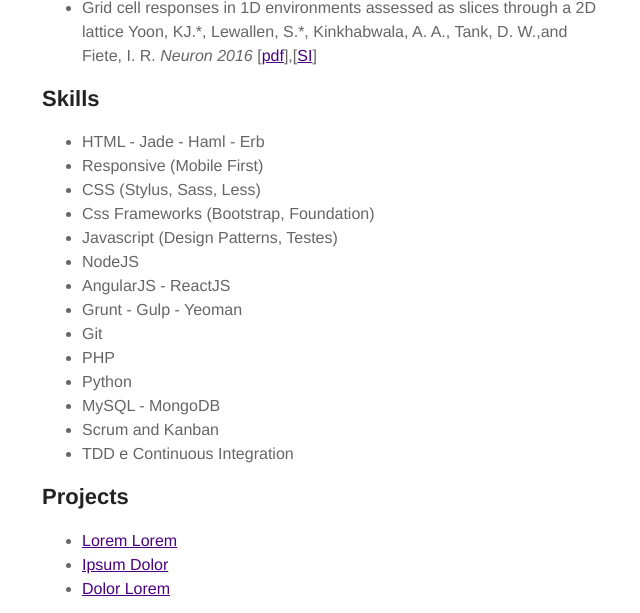
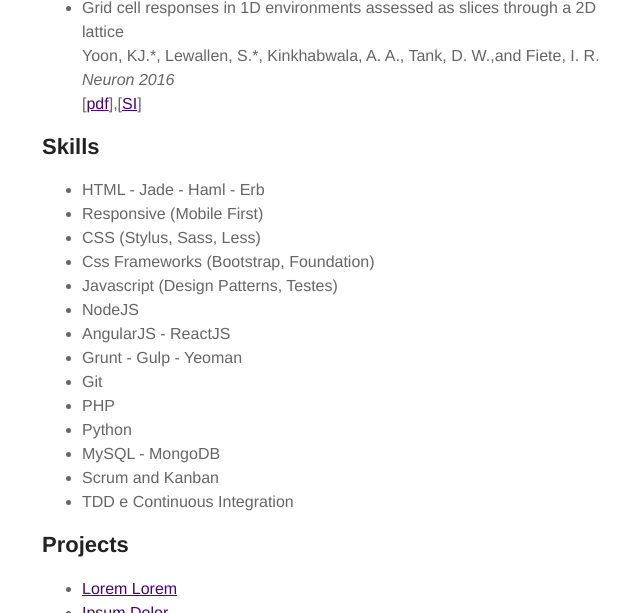
Before and after one commit to kijungyoon/kijungyoon.github.io, a Jekyll site: the page built from about.md, in a window 1280 px wide, cut to the strip 1082-1695 px from the top of the page. Shown: the whole strip, without its empty margins (318-958 px from the left). Built offline with Jekyll 4.4.1, drawn with Linux system fonts in a browser that asks for light colours.

Commit message:
Update about.md

```diff
--- a/about.md
+++ b/about.md
@@ -15,9 +15,9 @@ layout: page
 <ul>
 	<img class="  wp-image-194 alignright" src="https://kijungyoonblog.files.wordpress.com/2016/08/j21.jpg" alt="J2" width="176" height="222" />
 
-	<li>Grid cell responses in 1D environments assessed as slices through a 2D lattice
-	Yoon, KJ.*, Lewallen, S.*, Kinkhabwala, A. A., Tank, D. W.,and Fiete, I. R.
-	<i>Neuron 2016</i>
+	<li>Grid cell responses in 1D environments assessed as slices through a 2D lattice<br>
+	Yoon, KJ.*, Lewallen, S.*, Kinkhabwala, A. A., Tank, D. W.,and Fiete, I. R.<br>
+	<i>Neuron 2016</i><br>
 	[<a href="http://www.cell.com/neuron/fulltext/S0896-6273(16)00064-7">pdf</a>],[<a href="http://www.cell.com/neuron/fulltext/S0896-6273(16)00064-7">SI</a>]</li>
 </ul>
 
```
